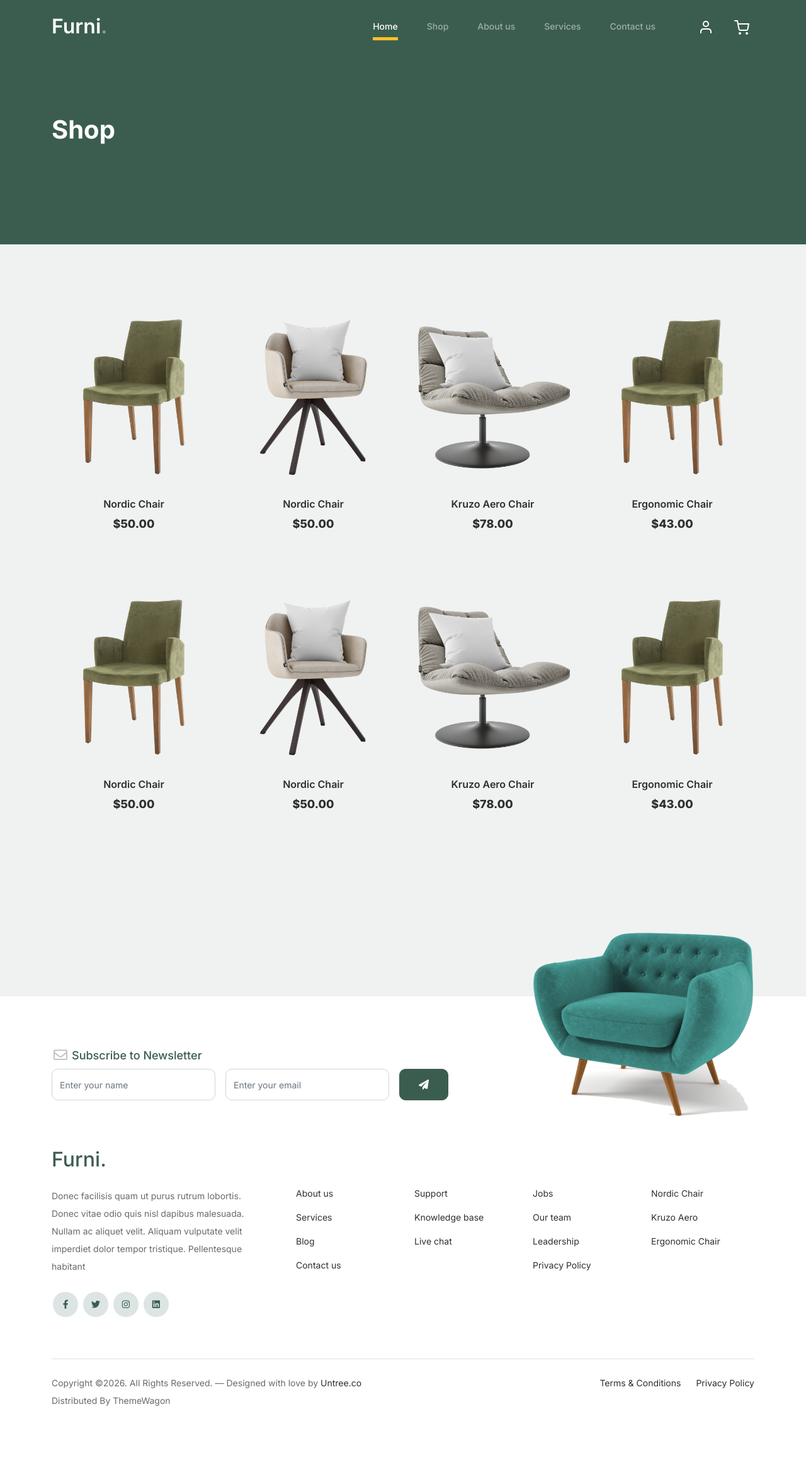
After one commit to Yigoboz/furni-django-ecommerce, a Django app: page /shop/ in a window 1280 px wide. The commit adds this page. Shown: the whole page at 63% size. Run offline with Django 5.2, Linux system fonts and the light colour scheme; some libraries are stand-ins or nearby versions.

Commit message:
feat: connect shop.html to shop app views/urls.py files

```diff
--- a/config/urls.py
+++ b/config/urls.py
@@ -19,10 +19,12 @@ from django.contrib import admin
 from django.urls import path, include
 from core.urls import urlpatterns
 from core.views import error_404_handler
+from shop.urls import urlpatterns
 
 handler404 = 'core.views.error_404_handler'
 
 urlpatterns = [
     path('admin/', admin.site.urls),
-    path('',include('core.urls'))
+    path('',include('core.urls')),
+    path('shop/',include('shop.urls'))
 ]
--- /dev/null
+++ b/shop/templates/shop/shop.html
@@ -0,0 +1,155 @@
+{% extends 'base.html' %}
+{% load static %}
+
+{% block title %}Shop | Ladin Dizayn{% endblock %}
+
+{% block content %}
+
+		{% load static %}
+
+<!-- Start Hero Section -->
+    <div class="hero">
+       <div class="container">
+          <div class="row justify-content-between">
+             <div class="col-lg-5">
+                <div class="intro-excerpt">
+                   <h1>Shop</h1>
+                </div>
+             </div>
+             <div class="col-lg-7">
+                <!-- Burası boş kalmış tasarım bütünlüğü için istersen yarın bi koltuk görseli de buraya çakarız -->
+             </div>
+          </div>
+       </div>
+    </div>
+<!-- End Hero Section -->
+
+<div class="untree_co-section product-section before-footer-section">
+    <div class="container">
+        <div class="row">
+
+          {% comment %}
+            ⚠️ TEO NOTU: Yarın veritabanından dinamik ürün çekeceğimiz zaman
+            aşağıdaki bütün tekrarlanan sütunları silip sadece tek bir sütunu
+            {% for product in products %} ... {% endfor %} arasına alacağız kanka.
+            Şimdilik tasarımın patlamasın diye hepsini statik formata çektim.
+          {% endcomment %}
+
+          <!-- Start Column 1 -->
+          <div class="col-12 col-md-4 col-lg-3 mb-5">
+             <a class="product-item" href="#">
+                <img src="{% static 'images/product-3.png' %}" class="img-fluid product-thumbnail">
+                <h3 class="product-title">Nordic Chair</h3>
+                <strong class="product-price">$50.00</strong>
+
+                <span class="icon-cross">
+                   <img src="{% static 'images/cross.svg' %}" class="img-fluid">
+                </span>
+             </a>
+          </div>
+          <!-- End Column 1 -->
+
+          <!-- Start Column 2 -->
+          <div class="col-12 col-md-4 col-lg-3 mb-5">
+             <a class="product-item" href="#">
+                <img src="{% static 'images/product-1.png' %}" class="img-fluid product-thumbnail">
+                <h3 class="product-title">Nordic Chair</h3>
+                <strong class="product-price">$50.00</strong>
+
+                <span class="icon-cross">
+                   <img src="{% static 'images/cross.svg' %}" class="img-fluid">
+                </span>
+             </a>
+          </div>
+          <!-- End Column 2 -->
+
+          <!-- Start Column 3 -->
+          <div class="col-12 col-md-4 col-lg-3 mb-5">
+             <a class="product-item" href="#">
+                <img src="{% static 'images/product-2.png' %}" class="img-fluid product-thumbnail">
+                <h3 class="product-title">Kruzo Aero Chair</h3>
+                <strong class="product-price">$78.00</strong>
+
+                <span class="icon-cross">
+                   <img src="{% static 'images/cross.svg' %}" class="img-fluid">
+                </span>
+             </a>
+          </div>
+          <!-- End Column 3 -->
+
+          <!-- Start Column 4 -->
+          <div class="col-12 col-md-4 col-lg-3 mb-5">
+             <a class="product-item" href="#">
+                <img src="{% static 'images/product-3.png' %}" class="img-fluid product-thumbnail">
+                <h3 class="product-title">Ergonomic Chair</h3>
+                <strong class="product-price">$43.00</strong>
+
+                <span class="icon-cross">
+                   <img src="{% static 'images/cross.svg' %}" class="img-fluid">
+                </span>
+             </a>
+          </div>
+          <!-- End Column 4 -->
+
+          <!-- Start Column 5 -->
+          <div class="col-12 col-md-4 col-lg-3 mb-5">
+             <a class="product-item" href="#">
+                <img src="{% static 'images/product-3.png' %}" class="img-fluid product-thumbnail">
+                <h3 class="product-title">Nordic Chair</h3>
+                <strong class="product-price">$50.00</strong>
+
+                <span class="icon-cross">
+                   <img src="{% static 'images/cross.svg' %}" class="img-fluid">
+                </span>
+             </a>
+          </div>
+          <!-- End Column 5 -->
+
+          <!-- Start Column 6 -->
+          <div class="col-12 col-md-4 col-lg-3 mb-5">
+             <a class="product-item" href="#">
+                <img src="{% static 'images/product-1.png' %}" class="img-fluid product-thumbnail">
+                <h3 class="product-title">Nordic Chair</h3>
+                <strong class="product-price">$50.00</strong>
+
+                <span class="icon-cross">
+                   <img src="{% static 'images/cross.svg' %}" class="img-fluid">
+                </span>
+             </a>
+          </div>
+          <!-- End Column 6 -->
+
+          <!-- Start Column 7 -->
+          <div class="col-12 col-md-4 col-lg-3 mb-5">
+             <a class="product-item" href="#">
+                <img src="{% static 'images/product-2.png' %}" class="img-fluid product-thumbnail">
+                <h3 class="product-title">Kruzo Aero Chair</h3>
+                <strong class="product-price">$78.00</strong>
+
+                <span class="icon-cross">
+                   <img src="{% static 'images/cross.svg' %}" class="img-fluid">
+                </span>
+             </a>
+          </div>
+          <!-- End Column 7 -->
+
+          <!-- Start Column 8 -->
+          <div class="col-12 col-md-4 col-lg-3 mb-5">
+             <a class="product-item" href="#">
+                <img src="{% static 'images/product-3.png' %}" class="img-fluid product-thumbnail">
+                <h3 class="product-title">Ergonomic Chair</h3>
+                <strong class="product-price">$43.00</strong>
+
+                <span class="icon-cross">
+                   <img src="{% static 'images/cross.svg' %}" class="img-fluid">
+                </span>
+             </a>
+          </div>
+          <!-- End Column 8 -->
+
+        </div>
+    </div>
+</div>
+
+
+{% endblock %}
--- /dev/null
+++ b/shop/urls.py
@@ -0,0 +1,6 @@
+from django.urls import path
+from . import views
+
+urlpatterns = [
+    path('',views.shop,name="shop")
+]
--- a/shop/views.py
+++ b/shop/views.py
@@ -1,3 +1,6 @@
 from django.shortcuts import render
 
 # Create your views here.
+
+def shop(request):
+    return render(request,template_name='shop/shop.html')
--- a/templates/base.html
+++ b/templates/base.html
@@ -36,7 +36,7 @@
 						<li class="nav-item active">
 							<a class="nav-link" href="{% url 'index' %}">Home</a>
 						</li>
-						<li><a class="nav-link" href="">Shop</a></li>
+						<li><a class="nav-link" href="{% url 'shop' %}">Shop</a></li>
 						<li><a class="nav-link" href="{% url 'about' %}">About us</a></li>
 						<li><a class="nav-link" href="{% url 'services' %}">Services</a></li>
 						<li><a class="nav-link" href="{% url 'contact' %}">Contact us</a></li>
```
